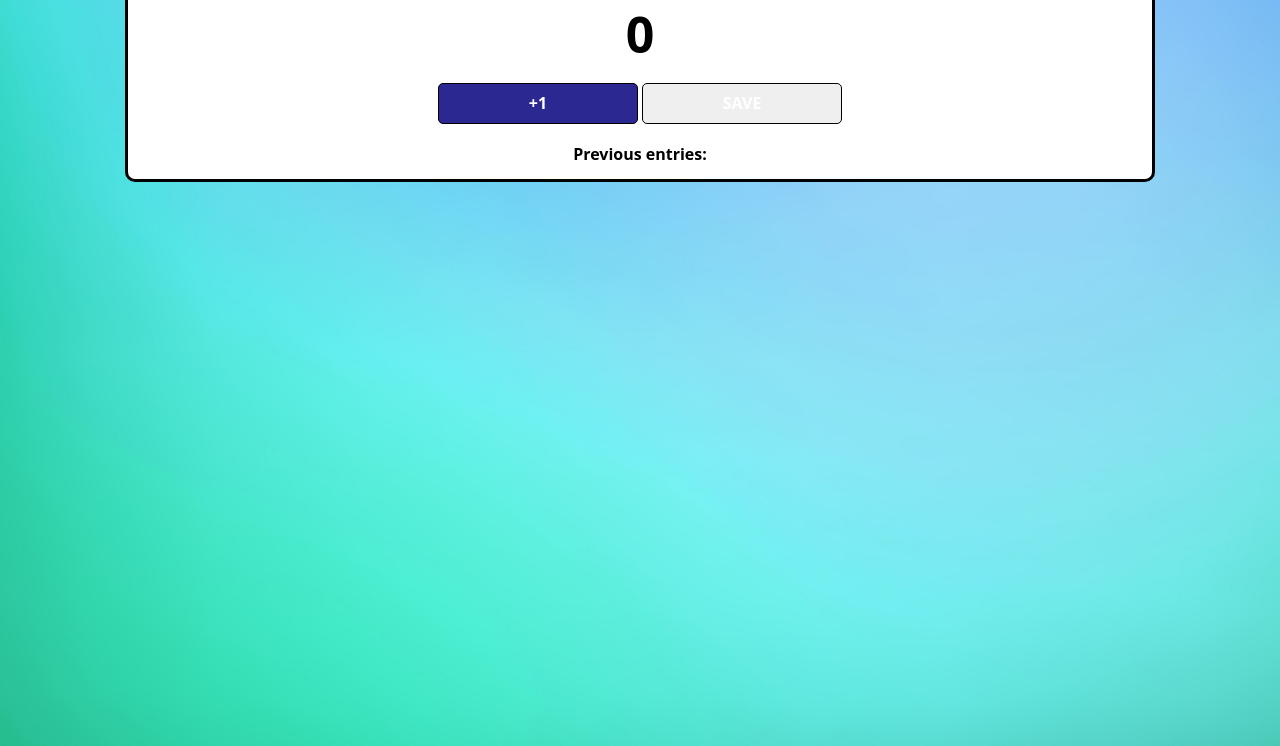
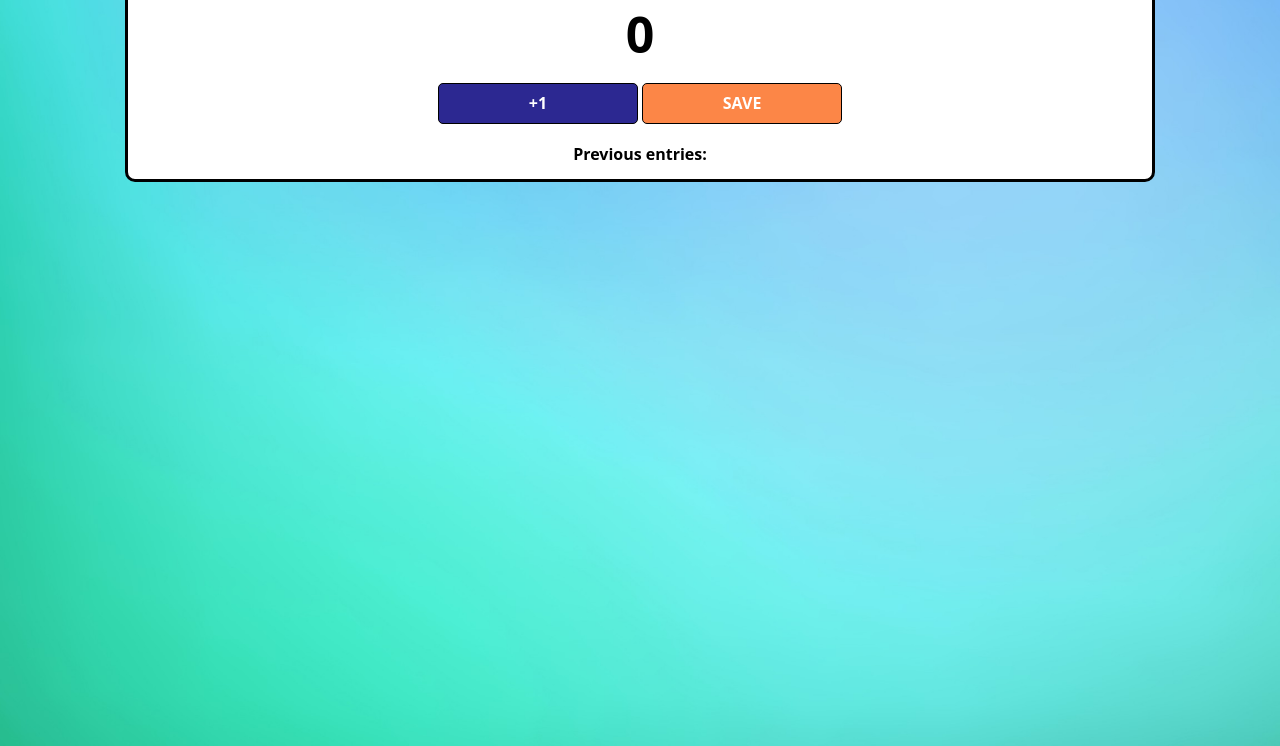
Before and after one commit to professor-nick/job-app-counter, a plain HTML site: page index.html in a window 1280 px wide. Shown: the part 54-800 px from the top of the page. Drawn offline with nearby package versions, Linux system fonts and the light colour scheme.

Commit message:
Update index.css
Last change didn't work, got hex code and trying again (at least the web app updated, although incorrectly

```diff
--- a/index.css
+++ b/index.css
@@ -41,7 +41,7 @@ button {
 }
 
 #save-btn {
-    background: brightorange;
+    background: #FC8647;
 }
 
 #save-el {
```
